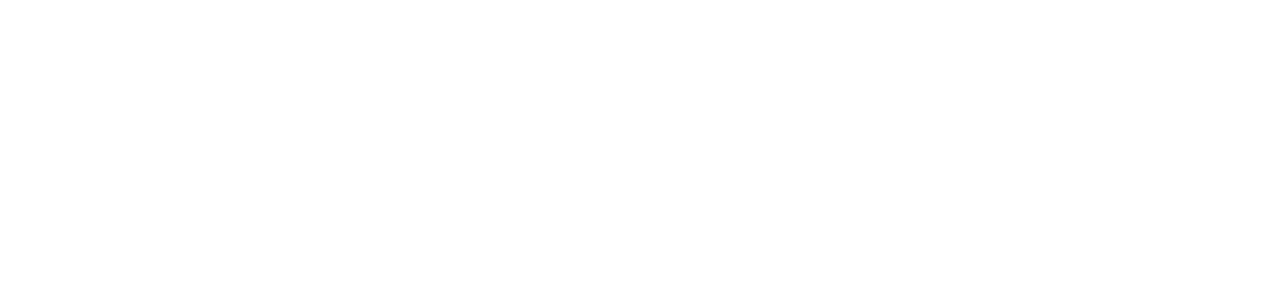
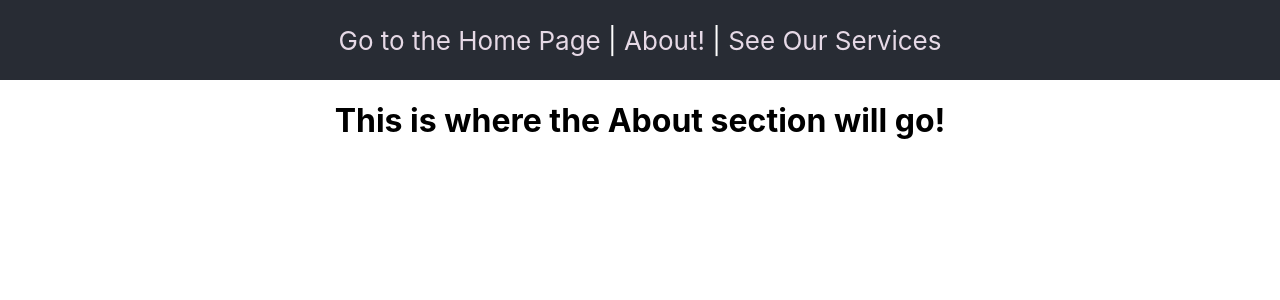
Before and after one commit to WDI-SEA/react-router-portfolio, a React (Create React App) app: page /about in a window 1280 px wide. Shown: the top 300 px of the page. Built offline with nearby package versions, Linux system fonts and the light colour scheme.

Commit message:
working nav links!

```diff
--- a/src/App.css
+++ b/src/App.css
@@ -15,7 +15,7 @@
 
 .App-header {
   background-color: #282c34;
-  min-height: 100vh;
+  min-height: 10vh;
   display: flex;
   flex-direction: column;
   align-items: center;
@@ -24,6 +24,14 @@
   color: white;
 }
 
+nav > a, nav > a:visited {
+  text-decoration: none;
+  color: rgb(230, 217, 230);
+}
+
+nav >a:hover {
+  color: #61dafb;
+}
 .App-link {
   color: #61dafb;
 }
--- a/src/App.js
+++ b/src/App.js
@@ -3,13 +3,21 @@ import './App.css';
 import { BrowserRouter as Router, Route } from 'react-router-dom'
 
 import Home from './component/Home'
+import About from './component/About'
+import Blog from './component/Blog'
+import Projects from './component/Projects'
+import Header from './component/partials/Header'
 
 class App extends Component {
   render(){
     return (
       <Router>
+        <Header />
         <main className="App">
           <Route exact path="/" component={Home} />
+          <Route path="/about" component={About} />
+          <Route path="/blog" component={Blog} />
+          <Route path="/projects" component={Projects} />
         </main>
       </Router>
     );
--- /dev/null
+++ b/src/component/About.js
@@ -0,0 +1,13 @@
+import React, { Component } from 'react'
+
+class About extends Component{
+    render(){
+        return(
+            <div>
+                <h1>This is where the About section will go!</h1>
+            </div>
+        )
+    }
+}
+
+export default About
--- /dev/null
+++ b/src/component/Blog.js
@@ -0,0 +1,13 @@
+import React, { Component } from 'react'
+
+class Blog extends Component{
+    render(){
+        return(
+            <div>
+                <h1>This is where the blog posts will go!</h1>
+            </div>
+        )
+    }
+}
+
+export default Blog
--- a/src/component/Home.js
+++ b/src/component/Home.js
@@ -4,7 +4,9 @@ class Home extends Component{
     render(){
         return(
             <div className="homepage">
-                <h1>Hello! Welcome to my Portfolio</h1>
+                <h1>Hello!</h1>
+                    <h2>Welcome to my Portfolio</h2>
+                <img className="helloImg" src="https://img.freepik.com/free-vector/word-hello-speech-bubble-vector_53876-60258.jpg?size=626&ext=jpg" />
             </div>
         )
     }
--- /dev/null
+++ b/src/component/Projects.js
@@ -0,0 +1,13 @@
+import React, { Component } from 'react'
+
+class Projects extends Component{
+    render(){
+        return(
+            <div>
+                <h1>Projects page here</h1>
+            </div>
+        )
+    }
+}
+
+export default Projects
--- /dev/null
+++ b/src/component/partials/Header.js
@@ -0,0 +1,19 @@
+import React, { Component } from 'react'
+import { Link } from 'react-router-dom'
+
+
+class Header extends Component {
+    render() {
+        return(
+            <header className="App-header">
+                <nav>
+                    <Link to="/">Go to the Home Page</Link>{' | '}
+                    <Link to="/about">About!</Link>{' | '}
+                    <Link to="/projects">See Our Services</Link>
+                </nav>
+        </header>
+        )
+    }
+}
+
+export default Header
```
